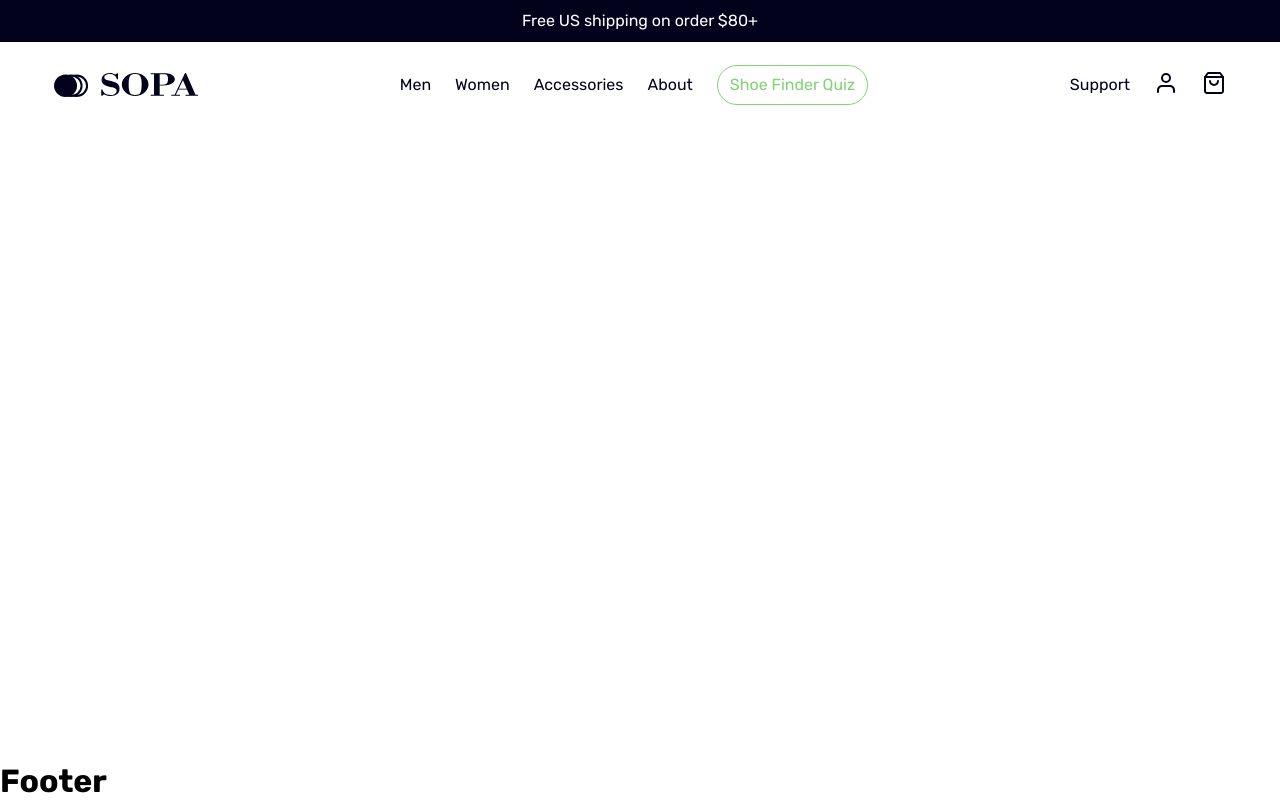
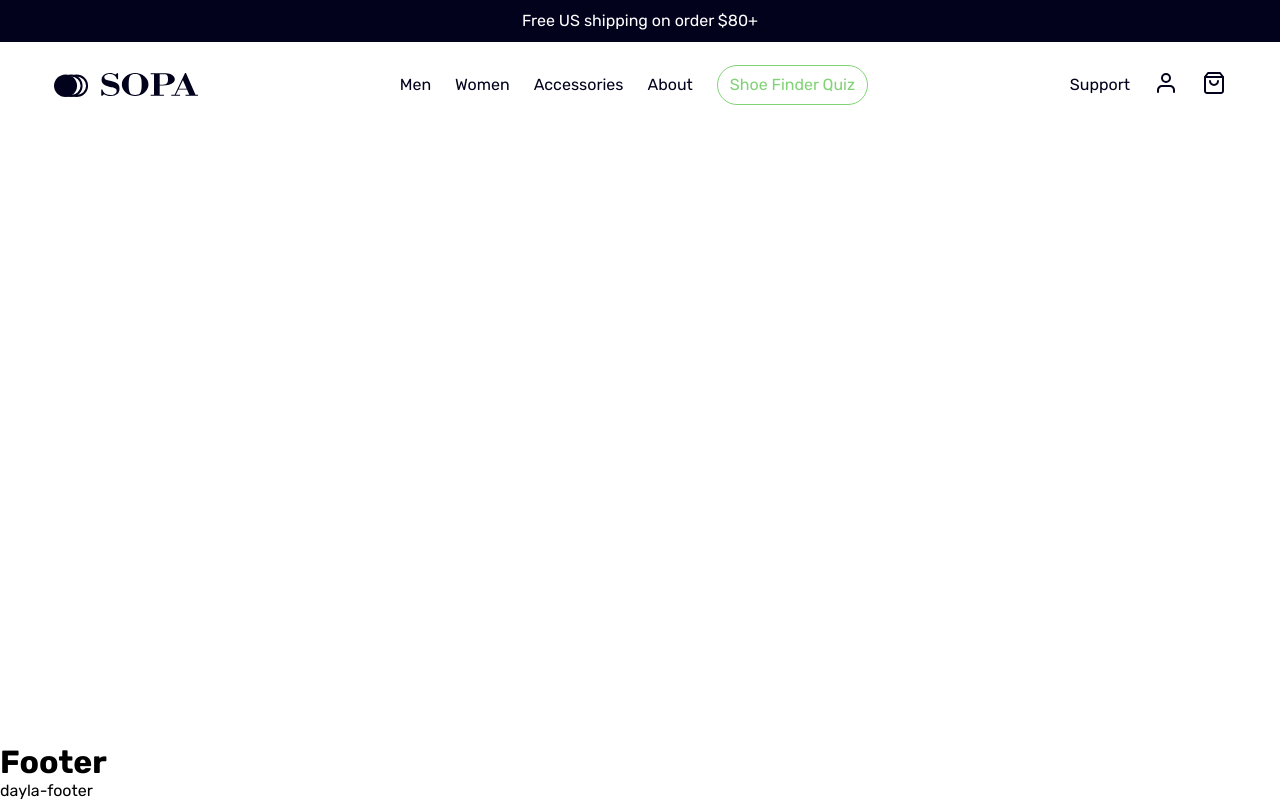
Before and after one commit to SOPA-shop/SOPA-FE-REACT, a React (Vite) app: page / in a window 1280 px wide. Built offline with nearby package versions, Linux system fonts and the light colour scheme.

Commit message:
[TEST] TEST GIT WORK FLOW

```diff
--- a/src/layout/footer/Footer.jsx
+++ b/src/layout/footer/Footer.jsx
@@ -2,6 +2,7 @@ export default function Footer() {
   return (
     <div>
       <h1>Footer</h1>
+      dayla-footer
     </div>
   )
 }
```
